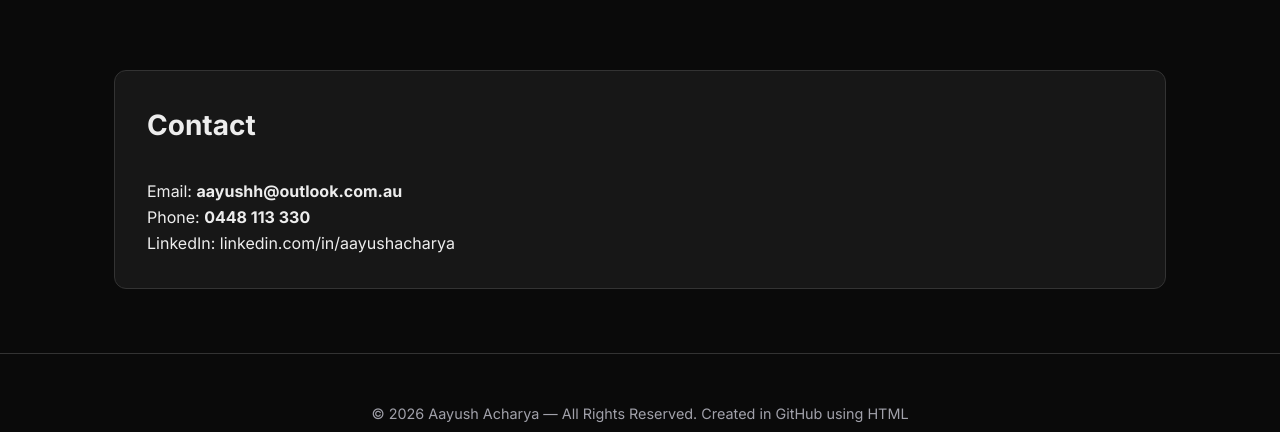
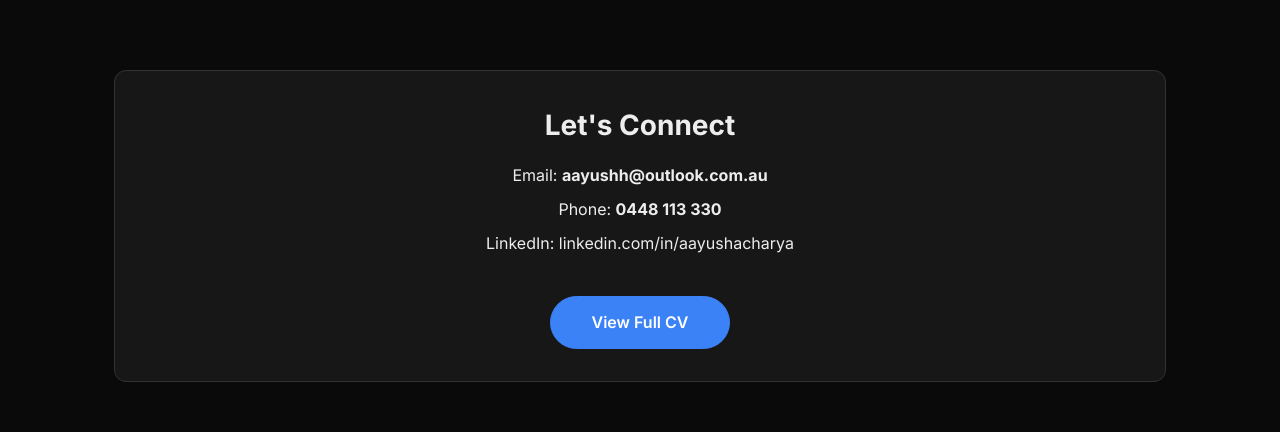
Before and after one commit to hi-its-aayush/webpage, a plain HTML site: page index.html in a window 1280 px wide. Shown: the part 4220-4652 px from the top of the page. Drawn offline with Linux system fonts and the light colour scheme.

Commit message:
Update index.html

```diff
--- a/index.html
+++ b/index.html
@@ -234,12 +234,14 @@
 
 <section id="contact" class="fade-in">
   <div class="container-wide">
-    <div class="card contact-card">
-        <h2 class="section-title">Contact</h2>
+    <div class="card contact-card" style="text-align: center;">
+        <h2 class="section-title" style="border: none; margin-bottom: 1rem;">Let's Connect</h2>
         <div class="contact-links">
-            <p>Email: <a href="mailto:aayushh@outlook.com.au"><strong>aayushh@outlook.com.au</strong></a></p>
-            <p>Phone: <strong>0448 113 330</strong></p>
-            <p>LinkedIn: <a href="https://linkedin.com/in/aayushacharya" target="_blank">linkedin.com/in/aayushacharya</a></p>
+            <p style="margin-bottom: 0.5rem;">Email: <a href="mailto:aayushh@outlook.com.au"><strong>aayushh@outlook.com.au</strong></a></p>
+            <p style="margin-bottom: 0.5rem;">Phone: <strong>0448 113 330</strong></p>
+            <p style="margin-bottom: 1.5rem;">LinkedIn: <a href="https://linkedin.com/in/aayushacharya" target="_blank">linkedin.com/in/aayushacharya</a></p>
+
+            <a href="cv.pdf" target="_blank" class="btn-cv">View Full CV</a>
         </div>
     </div>
   </div>
```
